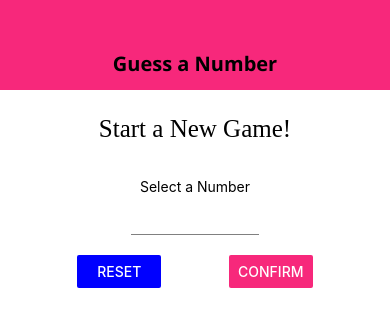
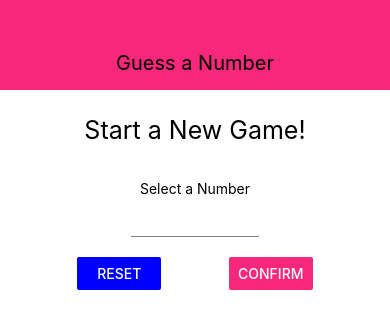
Before and after one commit to Hunter71a/react-native-GuessNumber, a React Native app: screen / in a window 390 px wide. Shown: the top 328 px of the page. Built offline with nearby package versions, Linux system fonts and the light colour scheme.

Commit message:
roll font back until loading issue resolved

```diff
--- a/components/Header.js
+++ b/components/Header.js
@@ -26,7 +26,7 @@ const styles = StyleSheet.create({
     headerTitle:{
         color: 'black',
         fontSize: 20,
-        fontFamily: 'open-sans-bold'
+     //   fontFamily: 'open-sans-bold'
     }
 });
 
--- a/screens/StartGameScreen.js
+++ b/screens/StartGameScreen.js
@@ -133,7 +133,7 @@ const styles = StyleSheet.create({
     title: {
         fontSize: 25,
         marginVertical: 15,
-        fontFamily: 'tomorrow'
+       // fontFamily: 'OpenSans-Bold.ttf'
     }
 });
 
```
